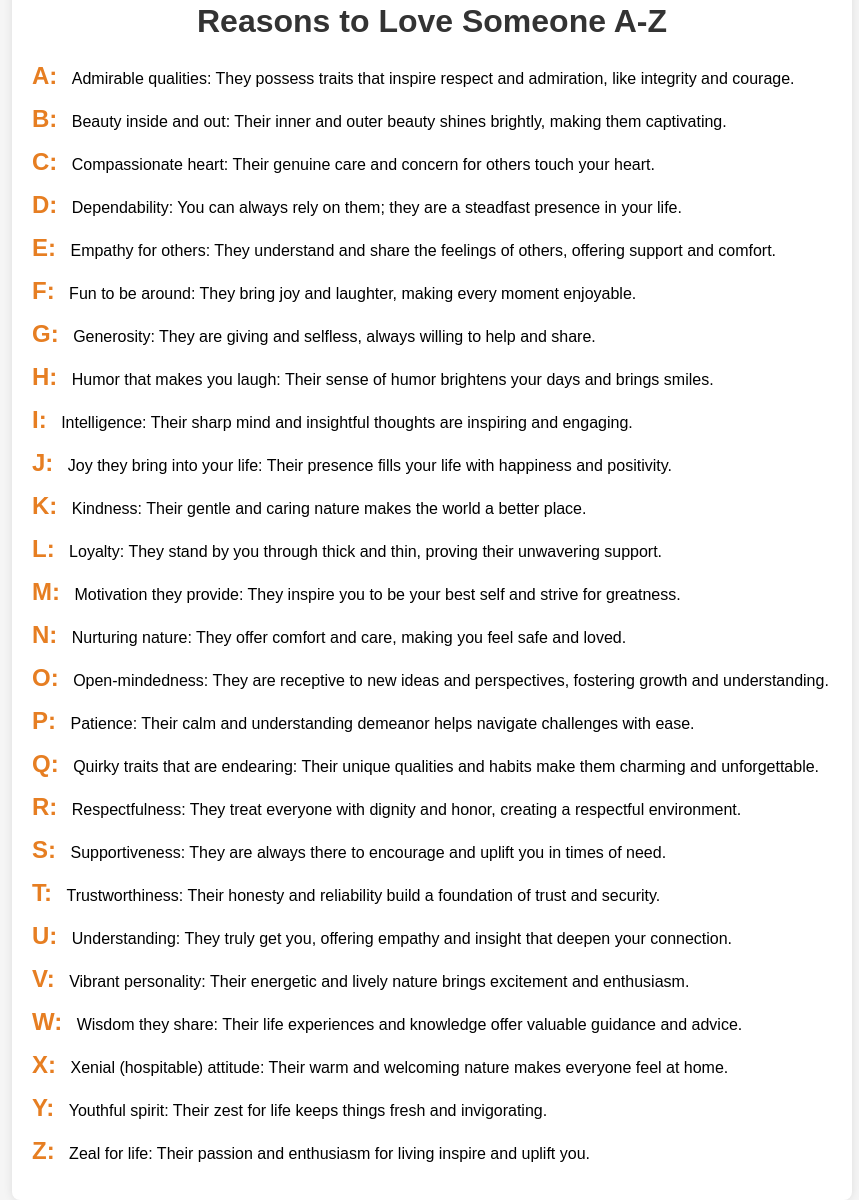
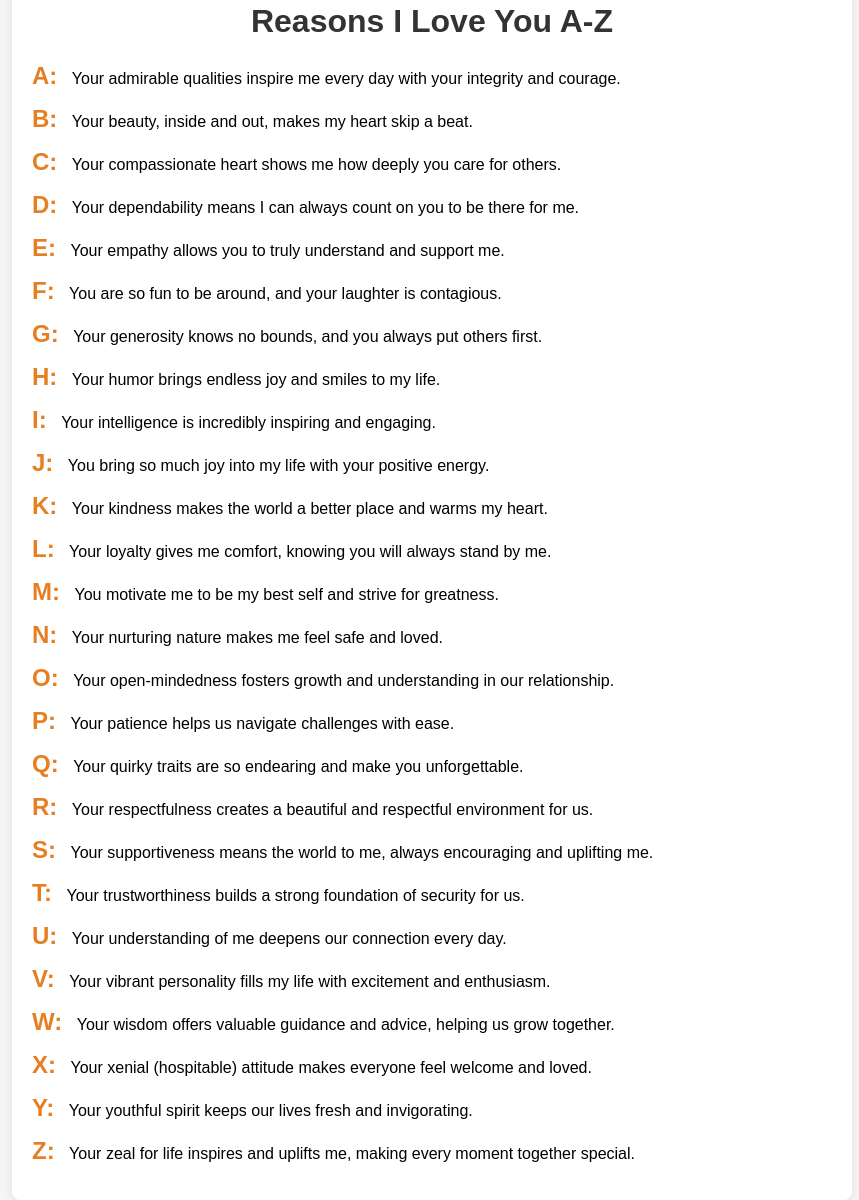
Before and after one commit to NotMax442/Love, a plain HTML site: page index.html in a window 1280 px wide. Shown: the part 58-1258 px from the top of the page, without its empty margins (208-1067 px from the left). Drawn offline with Linux system fonts and the light colour scheme.

Commit message:
Update index.html

```diff
--- a/index.html
+++ b/index.html
@@ -3,7 +3,7 @@
 <head>
     <meta charset="UTF-8">
     <meta name="viewport" content="width=device-width, initial-scale=1.0">
-    <title>Reasons to Love Someone A-Z</title>
+    <title>Reasons I Love You A-Z</title>
     <style>
         body {
             font-family: Arial, sans-serif;
@@ -38,33 +38,33 @@
 </head>
 <body>
     <div class="container">
-        <h1>Reasons to Love Someone A-Z</h1>
-        <div class="reason"><span class="letter">A:</span> <span class="description">Admirable qualities: They possess traits that inspire respect and admiration, like integrity and courage.</span></div>
-        <div class="reason"><span class="letter">B:</span> <span class="description">Beauty inside and out: Their inner and outer beauty shines brightly, making them captivating.</span></div>
-        <div class="reason"><span class="letter">C:</span> <span class="description">Compassionate heart: Their genuine care and concern for others touch your heart.</span></div>
-        <div class="reason"><span class="letter">D:</span> <span class="description">Dependability: You can always rely on them; they are a steadfast presence in your life.</span></div>
-        <div class="reason"><span class="letter">E:</span> <span class="description">Empathy for others: They understand and share the feelings of others, offering support and comfort.</span></div>
-        <div class="reason"><span class="letter">F:</span> <span class="description">Fun to be around: They bring joy and laughter, making every moment enjoyable.</span></div>
-        <div class="reason"><span class="letter">G:</span> <span class="description">Generosity: They are giving and selfless, always willing to help and share.</span></div>
-        <div class="reason"><span class="letter">H:</span> <span class="description">Humor that makes you laugh: Their sense of humor brightens your days and brings smiles.</span></div>
-        <div class="reason"><span class="letter">I:</span> <span class="description">Intelligence: Their sharp mind and insightful thoughts are inspiring and engaging.</span></div>
-        <div class="reason"><span class="letter">J:</span> <span class="description">Joy they bring into your life: Their presence fills your life with happiness and positivity.</span></div>
-        <div class="reason"><span class="letter">K:</span> <span class="description">Kindness: Their gentle and caring nature makes the world a better place.</span></div>
-        <div class="reason"><span class="letter">L:</span> <span class="description">Loyalty: They stand by you through thick and thin, proving their unwavering support.</span></div>
-        <div class="reason"><span class="letter">M:</span> <span class="description">Motivation they provide: They inspire you to be your best self and strive for greatness.</span></div>
-        <div class="reason"><span class="letter">N:</span> <span class="description">Nurturing nature: They offer comfort and care, making you feel safe and loved.</span></div>
-        <div class="reason"><span class="letter">O:</span> <span class="description">Open-mindedness: They are receptive to new ideas and perspectives, fostering growth and understanding.</span></div>
-        <div class="reason"><span class="letter">P:</span> <span class="description">Patience: Their calm and understanding demeanor helps navigate challenges with ease.</span></div>
-        <div class="reason"><span class="letter">Q:</span> <span class="description">Quirky traits that are endearing: Their unique qualities and habits make them charming and unforgettable.</span></div>
-        <div class="reason"><span class="letter">R:</span> <span class="description">Respectfulness: They treat everyone with dignity and honor, creating a respectful environment.</span></div>
-        <div class="reason"><span class="letter">S:</span> <span class="description">Supportiveness: They are always there to encourage and uplift you in times of need.</span></div>
-        <div class="reason"><span class="letter">T:</span> <span class="description">Trustworthiness: Their honesty and reliability build a foundation of trust and security.</span></div>
-        <div class="reason"><span class="letter">U:</span> <span class="description">Understanding: They truly get you, offering empathy and insight that deepen your connection.</span></div>
-        <div class="reason"><span class="letter">V:</span> <span class="description">Vibrant personality: Their energetic and lively nature brings excitement and enthusiasm.</span></div>
-        <div class="reason"><span class="letter">W:</span> <span class="description">Wisdom they share: Their life experiences and knowledge offer valuable guidance and advice.</span></div>
-        <div class="reason"><span class="letter">X:</span> <span class="description">Xenial (hospitable) attitude: Their warm and welcoming nature makes everyone feel at home.</span></div>
-        <div class="reason"><span class="letter">Y:</span> <span class="description">Youthful spirit: Their zest for life keeps things fresh and invigorating.</span></div>
-        <div class="reason"><span class="letter">Z:</span> <span class="description">Zeal for life: Their passion and enthusiasm for living inspire and uplift you.</span></div>
+        <h1>Reasons I Love You A-Z</h1>
+        <div class="reason"><span class="letter">A:</span> <span class="description">Your admirable qualities inspire me every day with your integrity and courage.</span></div>
+        <div class="reason"><span class="letter">B:</span> <span class="description">Your beauty, inside and out, makes my heart skip a beat.</span></div>
+        <div class="reason"><span class="letter">C:</span> <span class="description">Your compassionate heart shows me how deeply you care for others.</span></div>
+        <div class="reason"><span class="letter">D:</span> <span class="description">Your dependability means I can always count on you to be there for me.</span></div>
+        <div class="reason"><span class="letter">E:</span> <span class="description">Your empathy allows you to truly understand and support me.</span></div>
+        <div class="reason"><span class="letter">F:</span> <span class="description">You are so fun to be around, and your laughter is contagious.</span></div>
+        <div class="reason"><span class="letter">G:</span> <span class="description">Your generosity knows no bounds, and you always put others first.</span></div>
+        <div class="reason"><span class="letter">H:</span> <span class="description">Your humor brings endless joy and smiles to my life.</span></div>
+        <div class="reason"><span class="letter">I:</span> <span class="description">Your intelligence is incredibly inspiring and engaging.</span></div>
+        <div class="reason"><span class="letter">J:</span> <span class="description">You bring so much joy into my life with your positive energy.</span></div>
+        <div class="reason"><span class="letter">K:</span> <span class="description">Your kindness makes the world a better place and warms my heart.</span></div>
+        <div class="reason"><span class="letter">L:</span> <span class="description">Your loyalty gives me comfort, knowing you will always stand by me.</span></div>
+        <div class="reason"><span class="letter">M:</span> <span class="description">You motivate me to be my best self and strive for greatness.</span></div>
+        <div class="reason"><span class="letter">N:</span> <span class="description">Your nurturing nature makes me feel safe and loved.</span></div>
+        <div class="reason"><span class="letter">O:</span> <span class="description">Your open-mindedness fosters growth and understanding in our relationship.</span></div>
+        <div class="reason"><span class="letter">P:</span> <span class="description">Your patience helps us navigate challenges with ease.</span></div>
+        <div class="reason"><span class="letter">Q:</span> <span class="description">Your quirky traits are so endearing and make you unforgettable.</span></div>
+        <div class="reason"><span class="letter">R:</span> <span class="description">Your respectfulness creates a beautiful and respectful environment for us.</span></div>
+        <div class="reason"><span class="letter">S:</span> <span class="description">Your supportiveness means the world to me, always encouraging and uplifting me.</span></div>
+        <div class="reason"><span class="letter">T:</span> <span class="description">Your trustworthiness builds a strong foundation of security for us.</span></div>
+        <div class="reason"><span class="letter">U:</span> <span class="description">Your understanding of me deepens our connection every day.</span></div>
+        <div class="reason"><span class="letter">V:</span> <span class="description">Your vibrant personality fills my life with excitement and enthusiasm.</span></div>
+        <div class="reason"><span class="letter">W:</span> <span class="description">Your wisdom offers valuable guidance and advice, helping us grow together.</span></div>
+        <div class="reason"><span class="letter">X:</span> <span class="description">Your xenial (hospitable) attitude makes everyone feel welcome and loved.</span></div>
+        <div class="reason"><span class="letter">Y:</span> <span class="description">Your youthful spirit keeps our lives fresh and invigorating.</span></div>
+        <div class="reason"><span class="letter">Z:</span> <span class="description">Your zeal for life inspires and uplifts me, making every moment together special.</span></div>
     </div>
 </body>
 </html>
```
